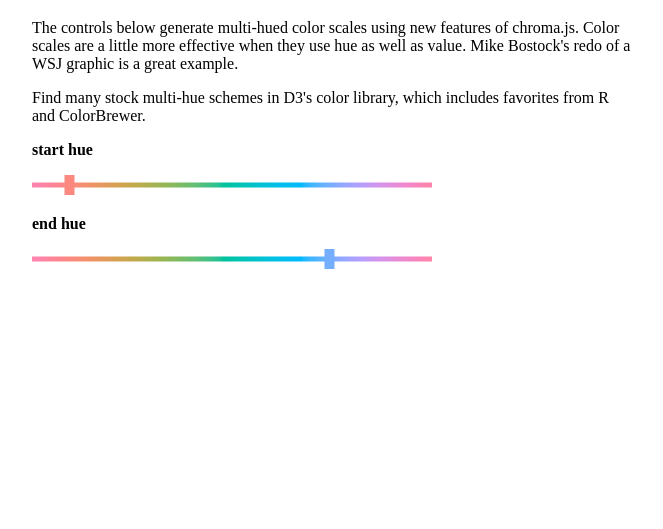
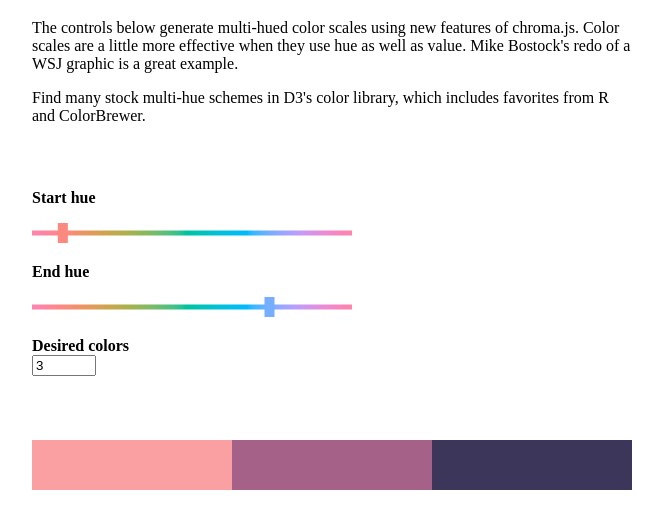
Before and after one commit to caseylabrack/multi-hue-color-scale, a plain HTML site: page index.html in a window 1280 px wide. Shown: the part 61-590 px from the top of the page, without its empty margins (308-971 px from the left). Drawn offline with Linux system fonts and the light colour scheme.

Commit message:
color outputs. enter/update/exit pattern to draw

```diff
--- a/index.html
+++ b/index.html
@@ -10,13 +10,16 @@
     <p>The controls below generate multi-hued color scales using new features of chroma.js. Color scales are a little more effective when they use hue as well as value. Mike Bostock's redo of a WSJ graphic is a great example.</p>
     <p>Find many stock multi-hue schemes in D3's color library, which includes favorites from R and ColorBrewer.</p>
     <section id="input">
-
+      <div id="sliders"></div>
+      <form style="margin-top: 1em;">
+        <label for="desiredColors" style="display: block; font-weight: 700;">Desired colors</label>
+        <!-- <p class="pickerLabel">Desired colors</p> -->
+        <input type="number" value=3 placeholder=3 max=200 min=3 step=1 id="desiredColors">
+      </form>
     </section>
     <section id="output">
-
+      <svg max-width=100% height=50></svg>
     </section>
-    <!-- <div class="hueInput" id="startHue"></div>
-    <div class="hueInput" id="endHue"></div> -->
   </body>
   <script src="chroma.js" charset="utf-8"></script>
   <script src="d3.min.js" charset="utf-8"></script>
--- a/main.js
+++ b/main.js
@@ -5,9 +5,10 @@ const huePickerGen = (w, h) => (v) => {
   const context = d3.create("canvas").attr("width", w).attr("height", h).node().getContext("2d")
   const hue = d3.scaleLinear().domain([5,w-5]).range([0,360]).clamp(true)
 
-  context.canvas.value = v
+  function render (value) {
+    context.clearRect(0, 0, w, h)
+    context.canvas.value = value
 
-  function render (value) {
     d3.range(0,w)
     .forEach(col => {
       context.fillStyle = d3.hcl(hue(col), 50, 70)
@@ -23,9 +24,7 @@ const huePickerGen = (w, h) => (v) => {
   d3.select(context.canvas)
   .call(d3.drag()
     .on("start drag end", d => {
-      context.clearRect(0, 0, w, h)
       render(hue(d3.event.x))
-      context.canvas.value = hue(d3.event.x)
       context.canvas.dispatchEvent(new CustomEvent('input'))
     })
    )
@@ -33,34 +32,57 @@ const huePickerGen = (w, h) => (v) => {
   return context.canvas
 }
 
-// const hueToColor = h => chroma.hcl(h,100,50).hex()
-//
-// const colors = ([hue1, hue2]) = chroma.bezier(["white",hueToColor(hue1),hueToColor(hue2),"black"])
-// .scale()
-// .correctLightness()
-// .colors(steps+2)
-// .filter((_,i) => i > 0 && i < steps+1) // the first and last colors are just white and black
+const hueToColor = h => chroma.hcl(h,100,50).hex(),
+      colorScale = ([hue1, hue2, steps]) => chroma.bezier(["white",hueToColor(hue1),hueToColor(hue2),"black"])
+                                                  .scale()
+                                                  .correctLightness()
+                                                  .colors(steps+2)
+                                                  .filter((_,i) => i > 0 && i < steps+1) // the first and last colors are just white and black
 
 
 
-const huePicker = huePickerGen(400, 20)
 
-const inputs = d3.select("section#input").selectAll("div.inputs")
+const huePicker = huePickerGen(320, 20)
+
+const inputs = d3.select("div#sliders").selectAll("div.inputs")
   .data(initialHues)
   .enter().append("div").classed("inputs", true)
-  inputs
-    .append("p").html((_,i) => i ? "end hue " : "start hue ").classed("pickerLabel", true)
-  inputs
-    .each(function(d) {
-      this.appendChild(huePicker(d))
-    })
+inputs
+  .append("p").html((_,i) => i ? "End hue " : "Start hue ").classed("pickerLabel", true)
+inputs
+  .each(function(d) {
+    this.appendChild(huePicker(d))
+  })
 
-d3.selectAll(".inputs").select("canvas").on("input", () => update(d3.selectAll(".inputs").select("canvas").nodes().reduce((acc, inc) => acc.concat(inc.value), [])))
+const update = () => {
 
+  const inputs = d3.selectAll(".inputs").select("canvas").nodes() // get all the sliders
+                .reduce((acc, inc) => acc.concat(inc.value), []) // flatten them into an array of their values
+                .concat(+d3.select("form input").property("value")) // add the number input value to that array, too
 
-const update = ([start, end]) => {
-  // d3.select("#output")
-  //   .
-  console.log(start, end)
+  const svg = d3.select("#output svg")
+  const width = svg.node().parentNode.getBoundingClientRect().width
+  svg.attr("width", width)
+
+  const colors = colorScale(inputs)
+  const x = d3.scaleBand().domain(colors).range([0,width])
+
+  const update = svg.selectAll("rect")
+    .data(colors)
+  update
+    .enter().append("rect")
+      .attr("y", 0)
+      .attr("height", 50)
+      .style("shape-rendering", "crispEdges")
+        .merge(update)
+        .attr("x", d => x(d))
+        .attr("width", x.bandwidth())
+        .style("fill", d => d)
+  update.exit().remove()
 }
-update(initialHues)
+
+d3.selectAll(".inputs").select("canvas").on("input", () => update())
+d3.selectAll("input[type=number]").on("input", () => update())
+window.addEventListener("resize", update)
+
+update()
--- a/style.css
+++ b/style.css
@@ -1,2 +1,4 @@
 body { max-width: 600px; margin-left: auto; margin-right: auto;}
-.pickerLabel { font-weight: 700; }
+.pickerLabel { font-weight: 700; display: block; }
+
+section { margin-top: 4em; }
```
